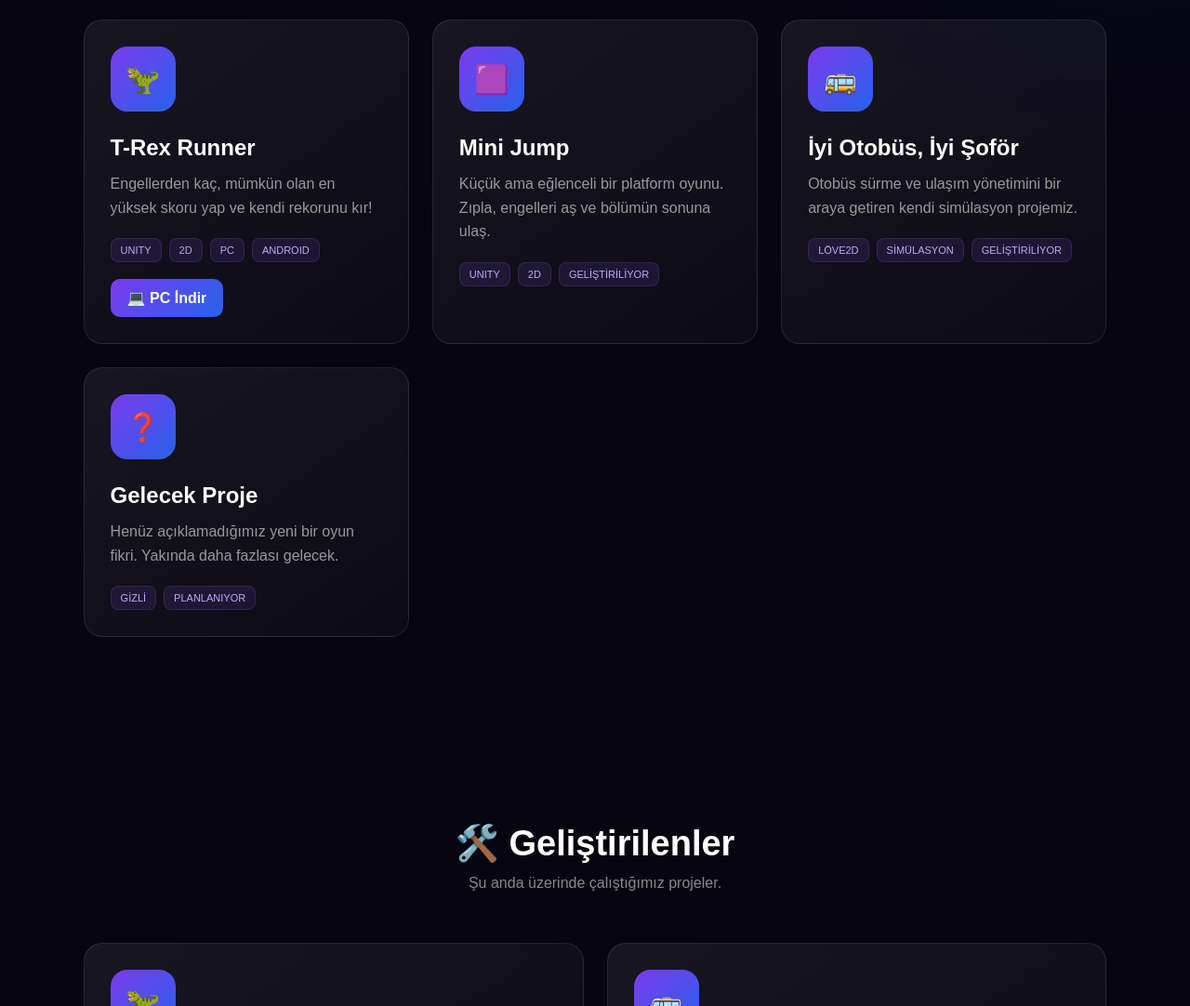
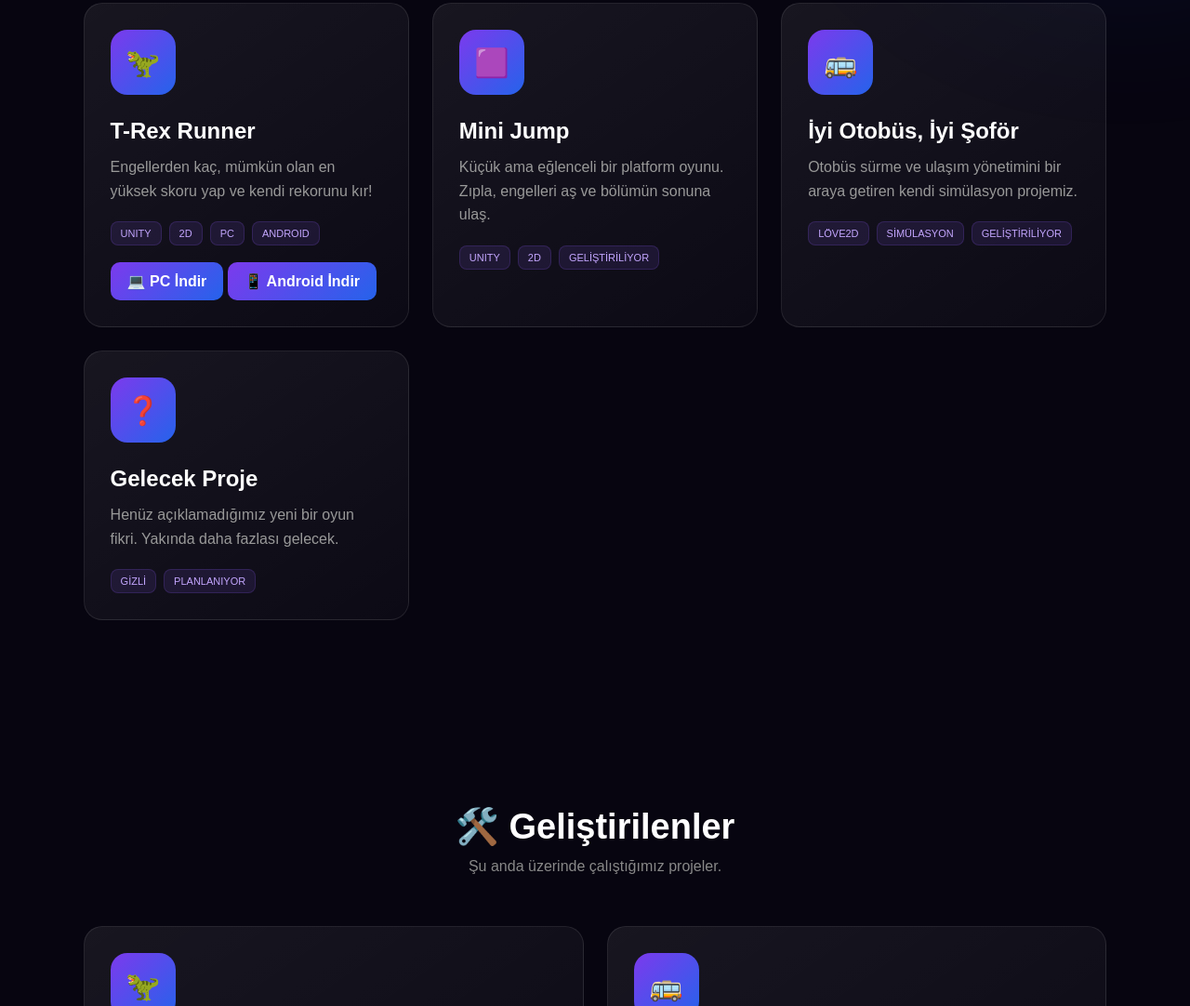
Before and after one commit to ayy287187-sketch/MATONby, a plain HTML site: page index.html in a window 1280 px wide. Shown: the part 1026-2108 px from the top of the page at 93% size. Drawn offline with Linux system fonts and the light colour scheme.

Commit message:
Update index.html

````diff
--- a/index.html
+++ b/index.html
@@ -1,4 +1,3 @@
-```html
 <!DOCTYPE html>
 <html lang="tr">
 <head>
@@ -504,6 +503,13 @@
                 💻 PC İndir
             </a>
 
+            <a
+                href="https://drive.google.com/file/d/1_f_DtkJOmQ37fktW6dDQqDDhluJk8HKp/view?usp=drive_link"
+                target="_blank"
+                class="download-btn">
+                📱 Android İndir
+            </a>
+
         </div>
 
         <!-- MINI JUMP -->
@@ -694,4 +700,3 @@
 
 </body>
 </html>
-```
````
